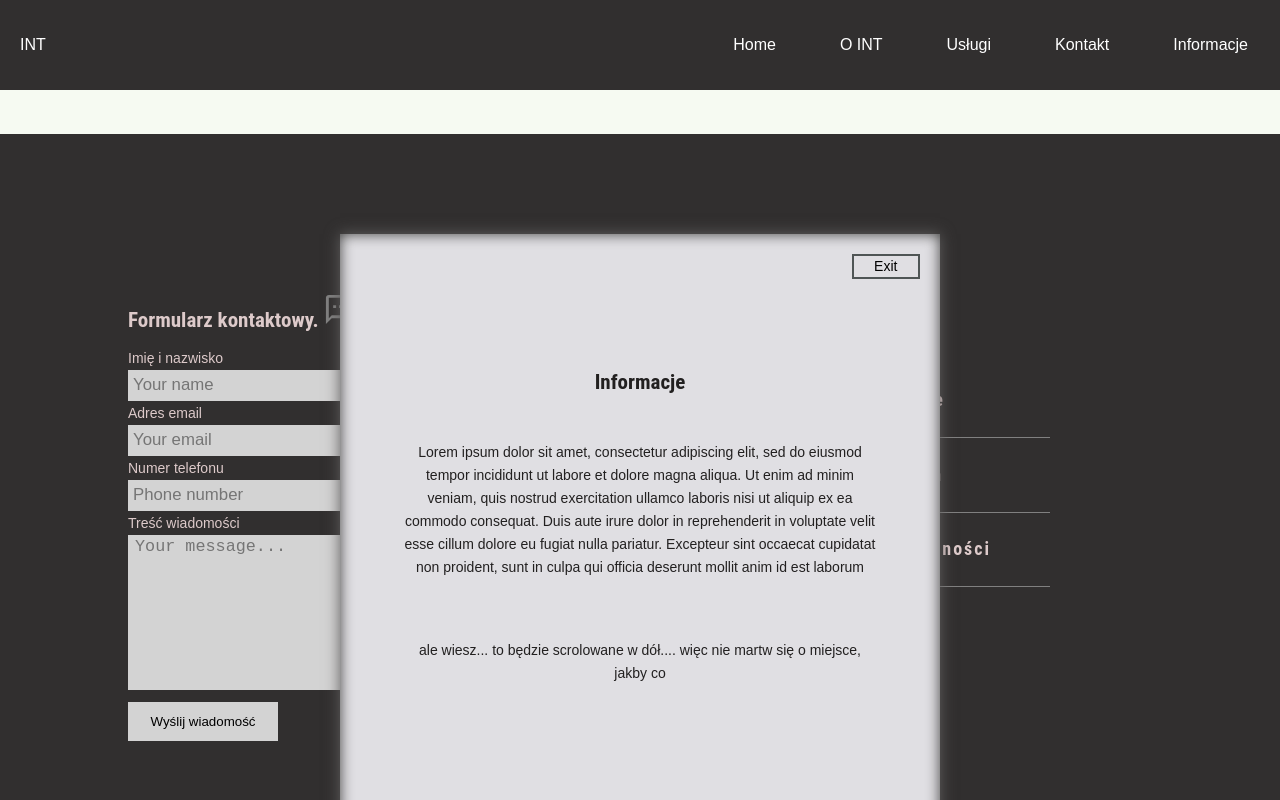
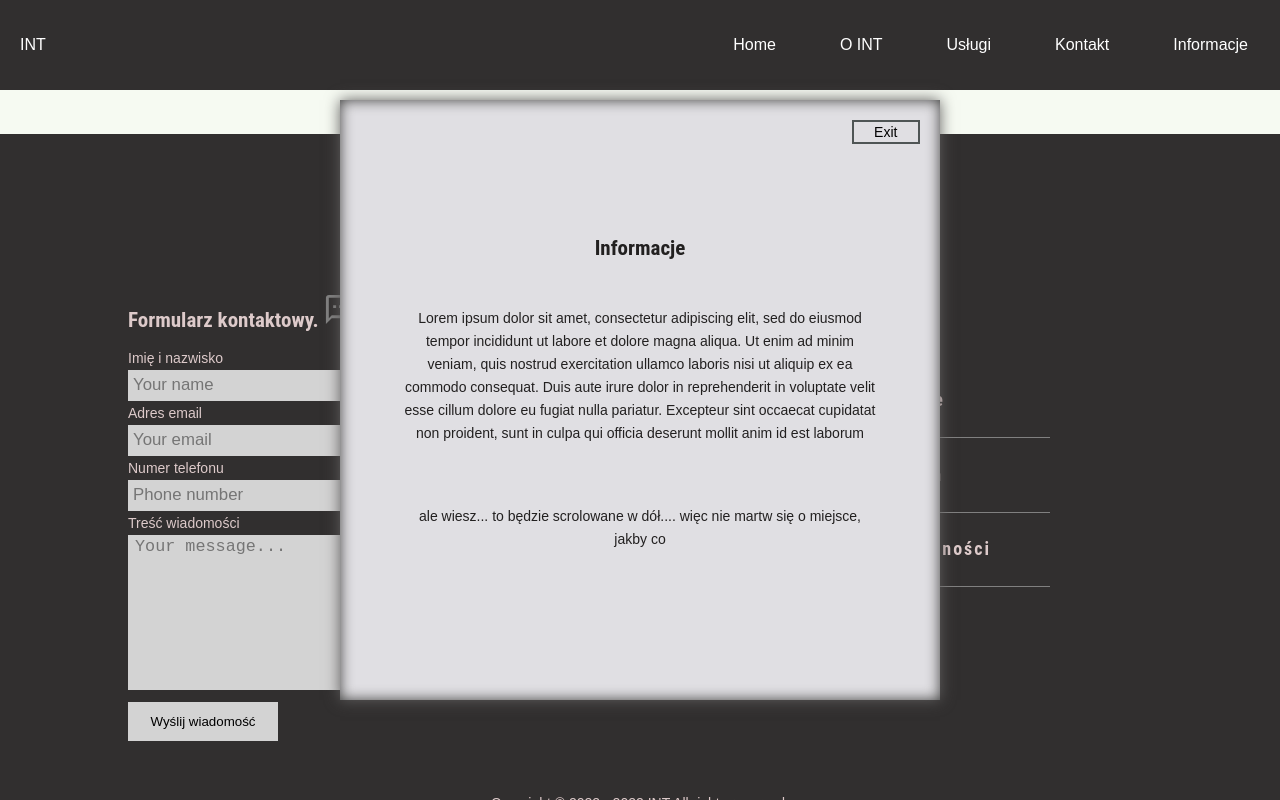
Before and after one commit to infinite223/It, a React (Create React App) app: page / in a window 1280 px wide. Both pictures are taken after a click on the element "Informacje". Shown: the part 4931-5731 px from the top of the page. Built offline with nearby package versions, Linux system fonts and the light colour scheme.

Commit message:
fixed bug

```diff
--- a/src/Components/Windos/Window.scss
+++ b/src/Components/Windos/Window.scss
@@ -1,13 +1,17 @@
 .window{
-    position:absolute;
+    display: flex;
+    position: fixed;
+
     z-index: 9;
-    margin: auto;
     flex-direction: column;
-    display: flex;
     align-items: center;
 
     width: 600px;
     height: 600px;
+    top: 50%;
+    left: 50%;
+    margin-top: -300px;
+    margin-left: -300px;
 
     background-color: rgba(224,223,227,255);
     box-shadow: inset 0 0 1em rgb(61, 61, 60), 0 0 1em rgb(97, 95, 95);
@@ -53,6 +57,8 @@
         height: 100vh;
         left: 0px;
         bottom:0px;
+        margin-top: -100%;
+        margin-left: 0px;
 
      }
 
--- a/src/Components/Windos/WindowKarier.tsx
+++ b/src/Components/Windos/WindowKarier.tsx
@@ -1,6 +1,24 @@
-import React from 'react'
+import React, {useState, useEffect} from 'react'
 import "./Window.scss"
 export const WindowKarier = ({setToggleWindowKarier}) => {
+    const [scrolled,setScrolled]=React.useState(false);
+    const handleScroll=() => {
+      const offset=window.scrollY;
+      if(offset > 200 ){
+        setScrolled(true);
+      }
+      else{
+        setScrolled(false);
+      }
+    }
+
+    useEffect(() => {
+      window.addEventListener('scroll',handleScroll)
+    })
+    let navbarClasses=['window'];
+    if(scrolled){
+      navbarClasses.push('scrolled');
+    }
   return (
     <div className='window'>
         <div className='button-exit' onClick={()=>setToggleWindowKarier(false)}>Exit</div>
--- a/src/Page/Main/Footer/Footer.tsx
+++ b/src/Page/Main/Footer/Footer.tsx
@@ -40,6 +40,7 @@ export const Footer = () => {
   const handleChange = (e) => {
     setToSend({ ...toSend, [e.target.name]: e.target.value });
   };
+
 
   return (
     <section className='Footer flex' id="Footer">
```
